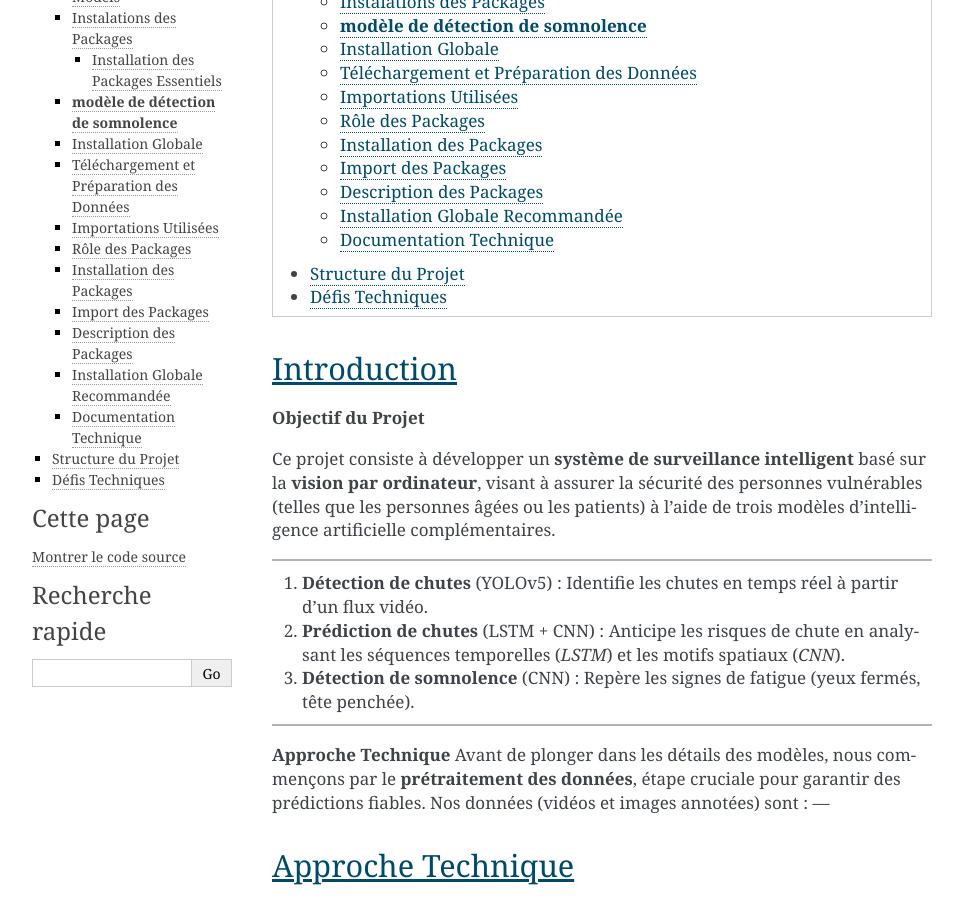
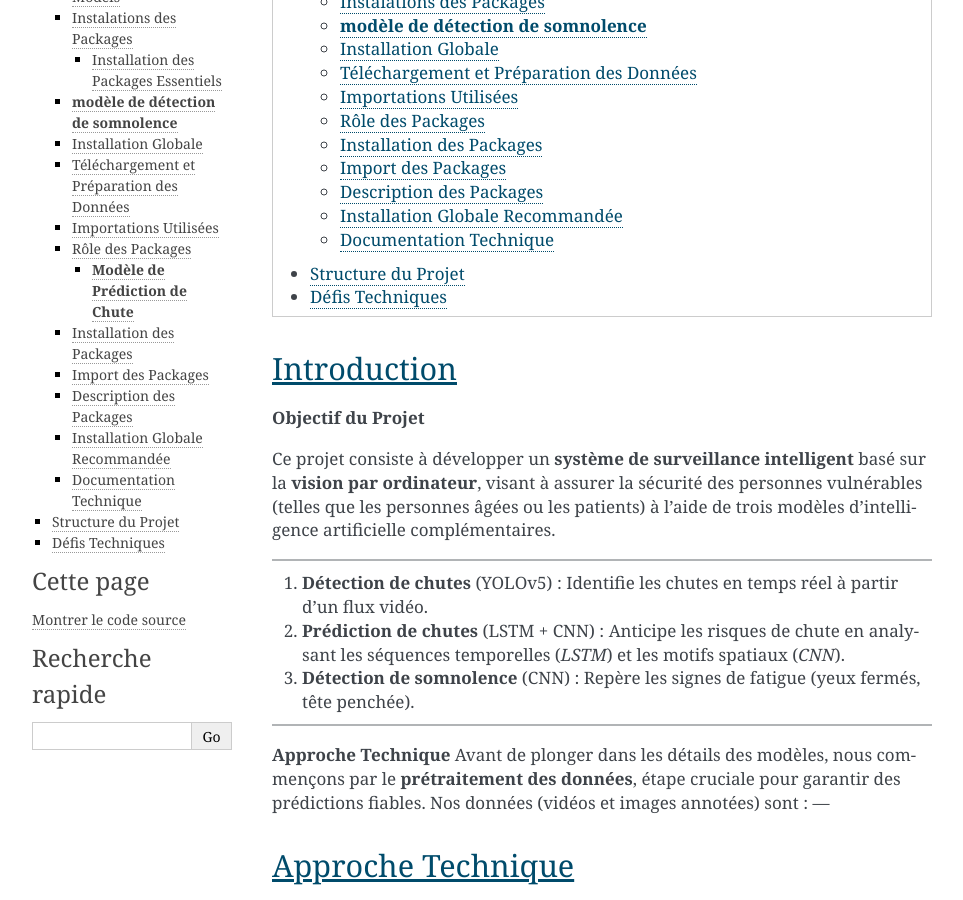
Before and after one commit to SouleymaneDiallo04/Syst-me-de-Surveillance-de-la-posture, a Sphinx documentation site: the page built from docs/source/index.rst, in a window 1280 px wide and 900 px high, scrolled down 333 px. Shown: the whole window, without its empty margins (148-1111 px from the left). Built offline with Sphinx 7.4.7, drawn with Linux system fonts in a browser that asks for light colours; some of the changed text lies outside the part shown.

Commit message:
Mise à jour des docstrings et du code

```diff
--- a/docs/source/index.rst
+++ b/docs/source/index.rst
@@ -201,7 +201,9 @@
 ----
 
 ----
-Modèle de Prédiction de Chute
+
+
+**Modèle de Prédiction de Chute**
 =============================
 
 Installation des Packages
```
